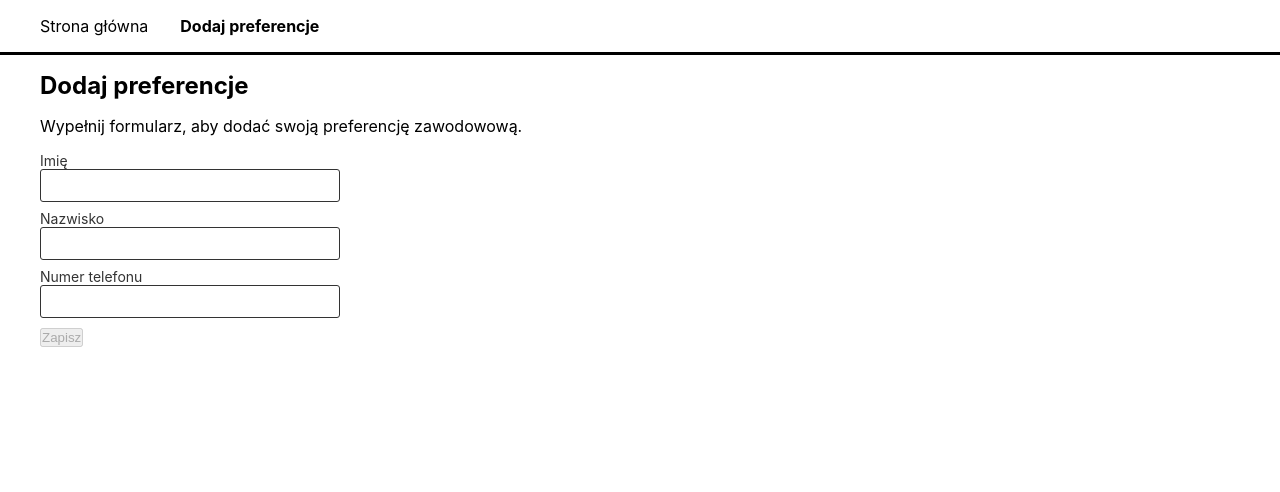
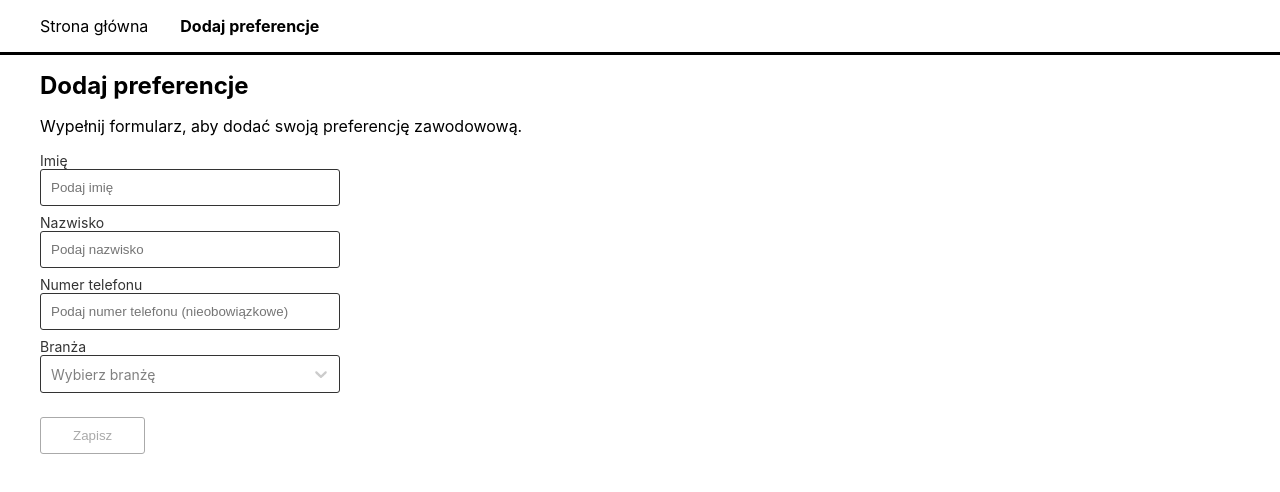
Before and after one commit to michalw1988/jjm-task, a Next.js app: page /add-preferences in a window 1280 px wide. Shown: the top 492 px of the page. Built offline with nearby package versions, Linux system fonts and the light colour scheme.

Commit message:
added and styled react select

```diff
--- /dev/null
+++ b/components/DropDown.tsx
@@ -0,0 +1,56 @@
+import { useField, FieldProps } from "formik";
+import Select, { Option, ReactSelectProps } from "react-select";
+
+interface PropsType {
+  [x: string]: any;
+  name: string;
+}
+
+const DropDown: React.FC<ReactSelectProps & FieldProps> = ({
+  ...props
+}: PropsType) => {
+  const [field, meta, helpers] = useField(props);
+  const { options, placeholder } = props
+  const { touched, error, value } = meta
+  const { setValue } = helpers
+
+  const customStyles = {
+    control: (provided: object) => ({
+      ...provided,
+      borderRadius: '3px',
+      border: '1px solid #333',
+      width: '300px',
+      outline: 'none',
+      boxShadow: 'none',
+      fontSize: '14px',
+      '&:hover': {
+        boxShadow: 'none',
+        border: '1px solid #333',
+      },
+    }),
+    singleValue: (provided: object) => ({
+      ...provided,
+      color: '#000',
+    }),
+    indicatorSeparator: () => null,
+    placeholder: (provided: object) => ({
+      ...provided,
+      fontSize: '14px',
+    })
+  }
+
+  return (
+    <div>
+      <Select
+        placeholder={placeholder}
+        options={options}
+        name={field.name}
+        onChange={(option: Option) => setValue(option.value)}
+        instanceId={props.id}
+        styles={customStyles}
+      />
+    </div>
+  );
+};
+
+export default DropDown
--- a/package.json
+++ b/package.json
@@ -16,6 +16,7 @@
     "next": "10.0.8",
     "react": "17.0.1",
     "react-dom": "17.0.1",
+    "react-select": "^4.2.1",
     "sass": "^1.32.8",
     "typescript": "^4.2.3",
     "yup": "^0.32.9"
--- a/pages/add-preferences.tsx
+++ b/pages/add-preferences.tsx
@@ -2,6 +2,7 @@ import Layout from '../components/Layout'
 import styles from '../styles/AddPreferences.module.scss'
 import { Formik, Form, Field, ErrorMessage } from "formik"
 import * as Yup from "yup"
+import DropDown from '../components/DropDown'
 
 
 export default function AddPreferencesPage() {
@@ -10,6 +11,8 @@ export default function AddPreferencesPage() {
     name: '',
     surname: '',
     phone: '',
+    sector: '',
+    reason: '',
   }
 
   const validationSchema = Yup.object().shape({
@@ -20,7 +23,21 @@ export default function AddPreferencesPage() {
       .required("To pole jest wymagane")
       .min(3, "Nazwisko powinno mieć co najmniej 3 znaki"),
     phone: Yup.string(),
+    sector: Yup.string()
+      .required("To pole jest wymagane"),
+    reason: Yup.string()
+      .when('sector', {
+        is: 'sector4',
+        then: Yup.string().required("To pole jest wymagane")
+      }),
   })
+
+  const options = [
+    { value: "sector1", label: "Branża 1" },
+    { value: "sector2", label: "Branża 2" },
+    { value: "sector3", label: "Branża 3" },
+    { value: "sector4", label: "Branża 4" },
+  ];
 
   return (
     <Layout title="Dodaj preferencje">
@@ -45,6 +62,7 @@ export default function AddPreferencesPage() {
                     type="text"
                     name="name"
                     id="name"
+                    placeholder="Podaj imię"
                     className={errors.name && touched.name ? "input-error" : null}
                   />
                   <ErrorMessage name="name" component="span" className={styles.error} />
@@ -56,23 +74,50 @@ export default function AddPreferencesPage() {
                     type="text"
                     name="surname"
                     id="surname"
+                    placeholder="Podaj nazwisko"
                     className={errors.surname && touched.surname ? "input-error" : null}
                   />
                   <ErrorMessage name="surname" component="span" className={styles.error} />
                 </div>
 
                 <div className={styles['form-row']}>
-                  <label htmlFor="surname">Numer telefonu</label>
+                  <label htmlFor="phone">Numer telefonu</label>
                   <Field
                     type="text"
                     name="phone"
                     id="phone"
+                    placeholder="Podaj numer telefonu (nieobowiązkowe)"
                   />
                 </div>
 
+                <div className={styles['form-row']}>
+                  <label htmlFor="sector">Branża</label>
+                  <DropDown
+                    name="sector"
+                    options={options}
+                    id="sector"
+                    placeholder="Wybierz branżę"
+                  />
+                  <ErrorMessage name="sector" component="span" className={styles.error} />
+                </div>
+
+                {
+                  formik.values.sector === 'sector4' && <div className={styles['form-row']}>
+                    <label htmlFor="reason">Uzasadnienie</label>
+                    <Field
+                      type="text"
+                      name="reason"
+                      id="reason"
+                      placeholder="Podaj uzasadnienie"
+                      className={errors.reason && touched.reason ? "input-error" : null}
+                    />
+                    <ErrorMessage name="reason" component="span" className={styles.error} />
+                  </div>
+                }
+
                 <button
                   type="submit"
-                  className={!(dirty && isValid) ? "disabled-btn" : ""}
+                  className={`${!(dirty && isValid) ? styles.disabled : null}`}
                   disabled={!(dirty && isValid)}
                 >
                   Zapisz
--- a/styles/AddPreferences.module.scss
+++ b/styles/AddPreferences.module.scss
@@ -2,6 +2,7 @@
 
   .form-row {
     margin-bottom: 8px;
+    width: 300px;
 
     label {
       display: block;
@@ -13,8 +14,8 @@
       width: 300px;
       border: 1px solid #333;
       border-radius: 3px;
-      padding: 8px;
-      outline: 0;
+      padding: 10px;
+      outline: none;
     }
 
     span.error {
@@ -23,4 +24,21 @@
       color: red;
     }
   }
+
+  button {
+    margin-top: 16px;
+    padding: 10px 32px;
+    background: #fff;
+    border: 1px solid #333;
+    border-radius: 3px;
+    outline: none;
+    cursor: pointer;
+
+    &.disabled {
+      color: #aaa;
+      background: #fff;
+      border: 1px solid #aaa;
+      cursor: default;
+    }
+  }
 }
```
Also changed, not shown: 1 other file (tests, documents, lock files or other folders).
